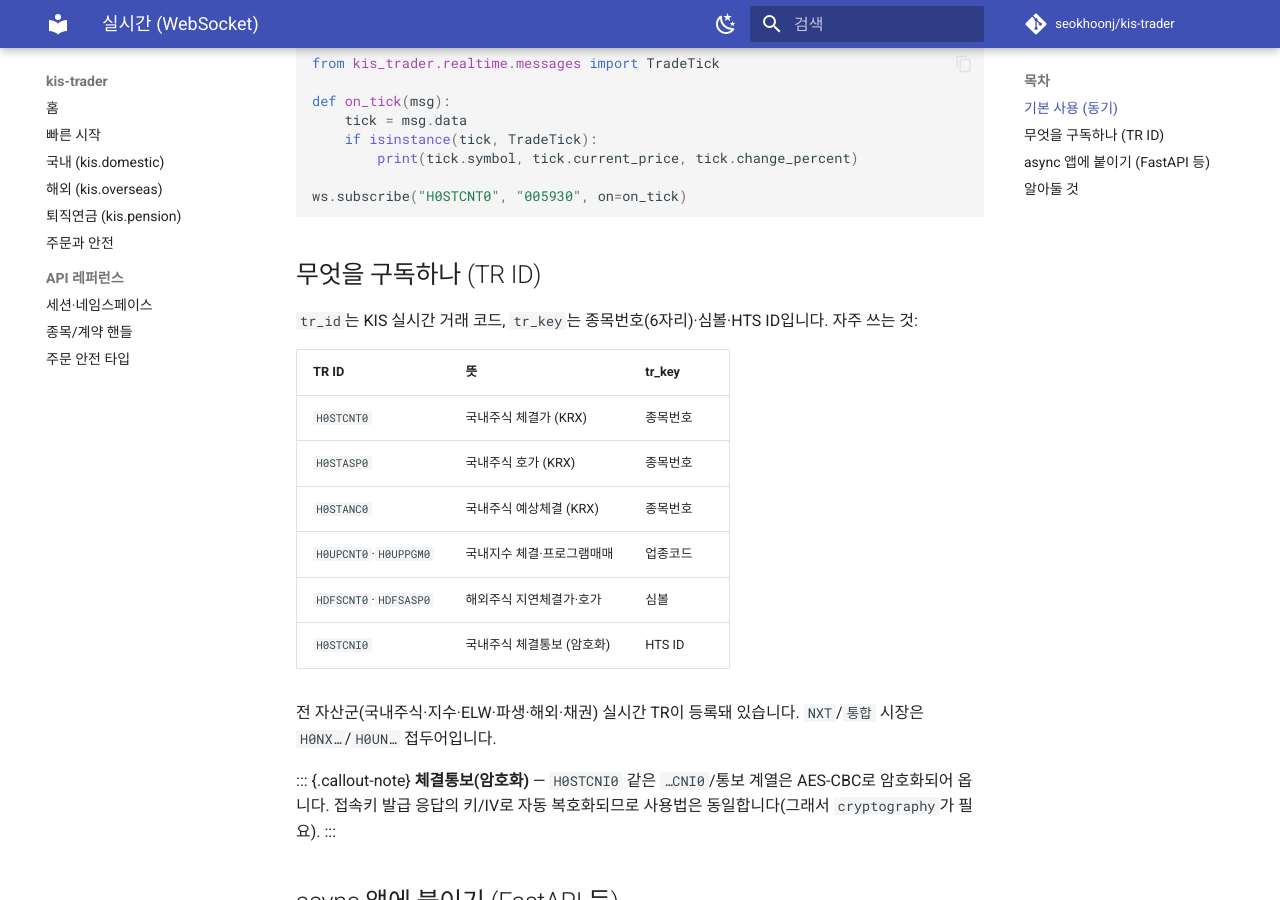
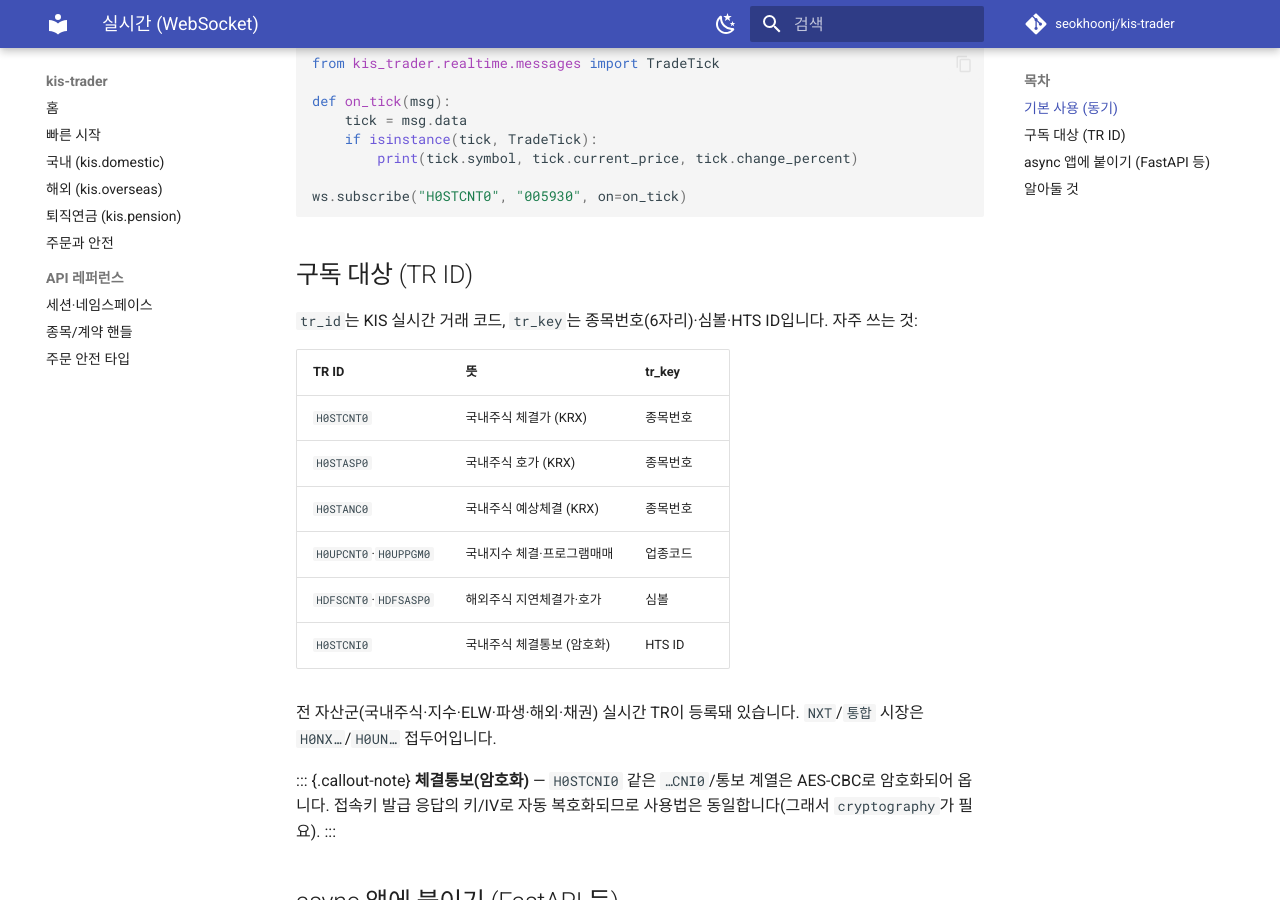
Before and after one commit to seokhoonj/kis-trader, an MkDocs documentation site: the page built from docs/realtime.md, in a window 1280 px wide and 900 px high, scrolled down 672 px. Built offline with MkDocs 1.6.1 and Material for MkDocs 9.7.7, drawn with Linux system fonts in a browser that asks for light colours; comment, search, counter and statistics services are not loaded.

Commit message:
docs: reword the realtime TR-ID section heading to a noun phrase

````diff
--- a/docs/realtime.md
+++ b/docs/realtime.md
@@ -36,7 +36,7 @@ def on_tick(msg):
 ws.subscribe("H0STCNT0", "005930", on=on_tick)
 ```
 
-## 무엇을 구독하나 (TR ID)
+## 구독 대상 (TR ID)
 
 `tr_id`는 KIS 실시간 거래 코드, `tr_key`는 종목번호(6자리)·심볼·HTS ID입니다. 자주 쓰는 것:
 
````
